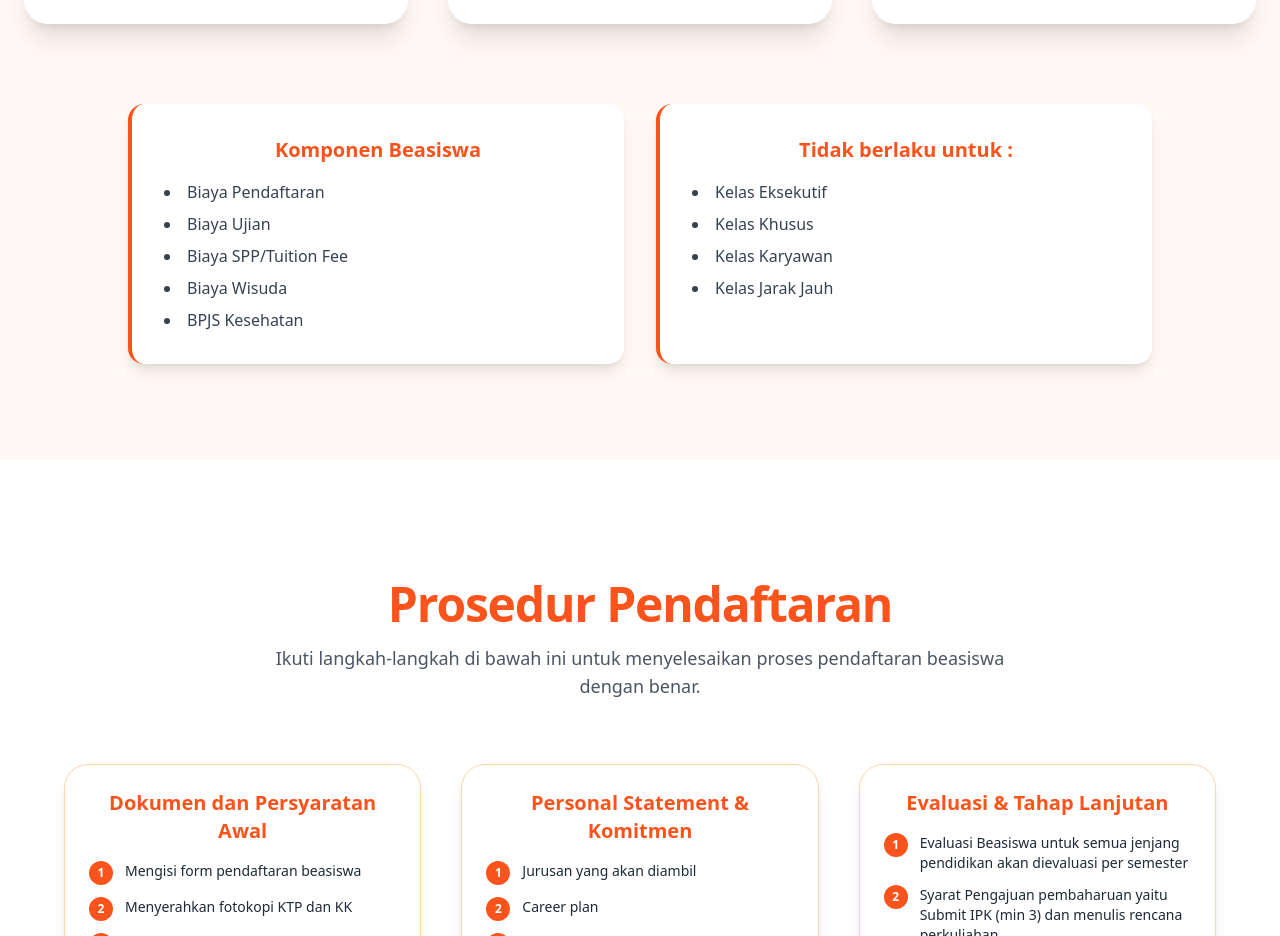
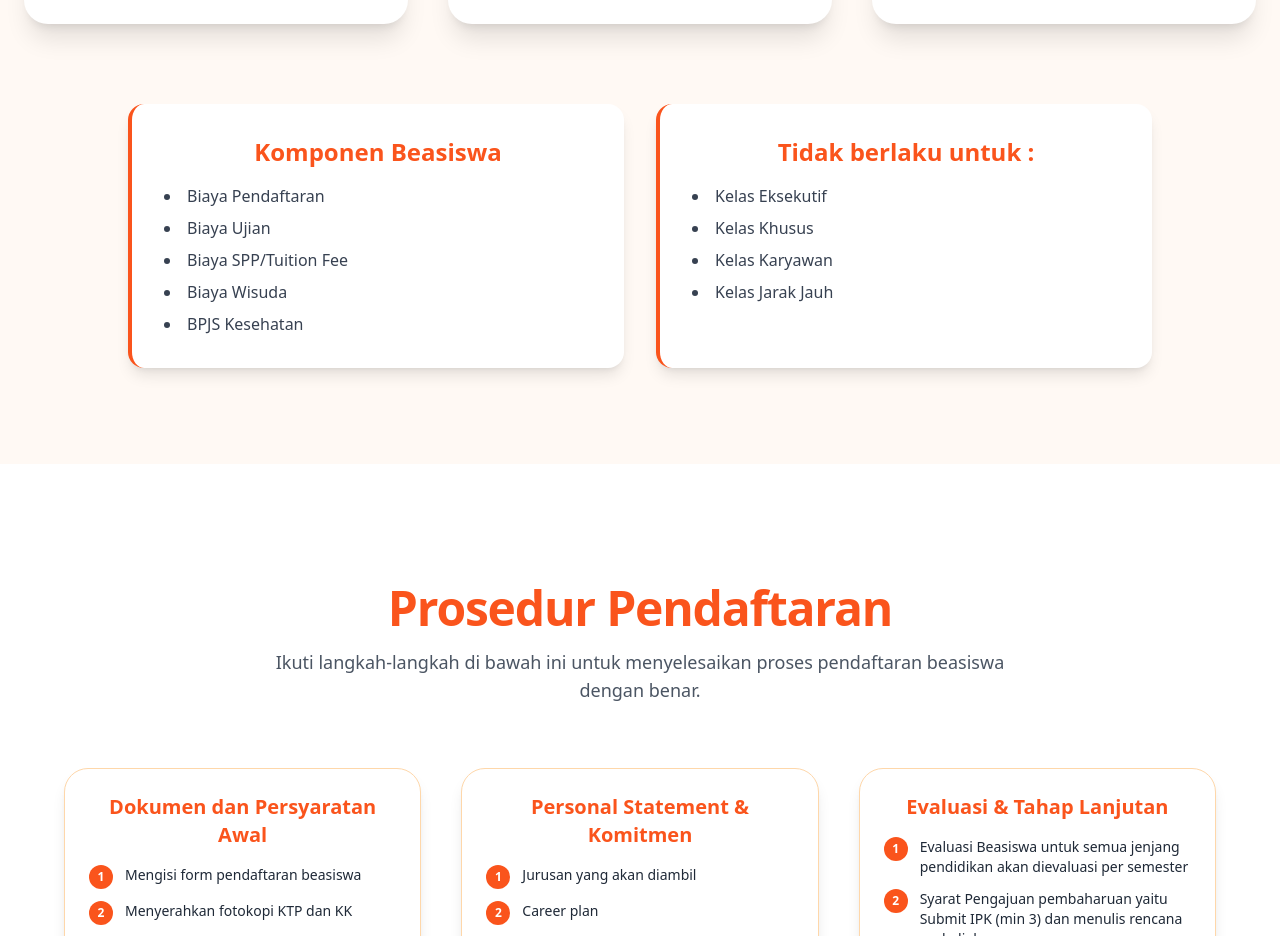
Before and after one commit to Firdaus212/landingpagetks, a React (Create React App) app: page / in a window 1280 px wide. Shown: the part 2160-3096 px from the top of the page. Built offline with nearby package versions, Linux system fonts and the light colour scheme.

Commit message:
change title program scholarship to bold

```diff
--- a/src/components/ScholarshipProgram.js
+++ b/src/components/ScholarshipProgram.js
@@ -109,7 +109,7 @@
             transition={{ duration: 0.6, delay: index * 0.2 }}
             className="bg-white p-8 rounded-2xl shadow-lg border-l-4 border-[#FA541C] w-full lg:w-1/2"
           >
-            <h3 className="text-xl font-semibold text-[#FA541C] mb-4 text-center">
+            <h3 className="text-2xl font-bold text-[#FA541C] mb-4 text-center">
               {extra.title}
             </h3>
             <ul className="list-disc list-inside text-gray-700 space-y-2">
```
